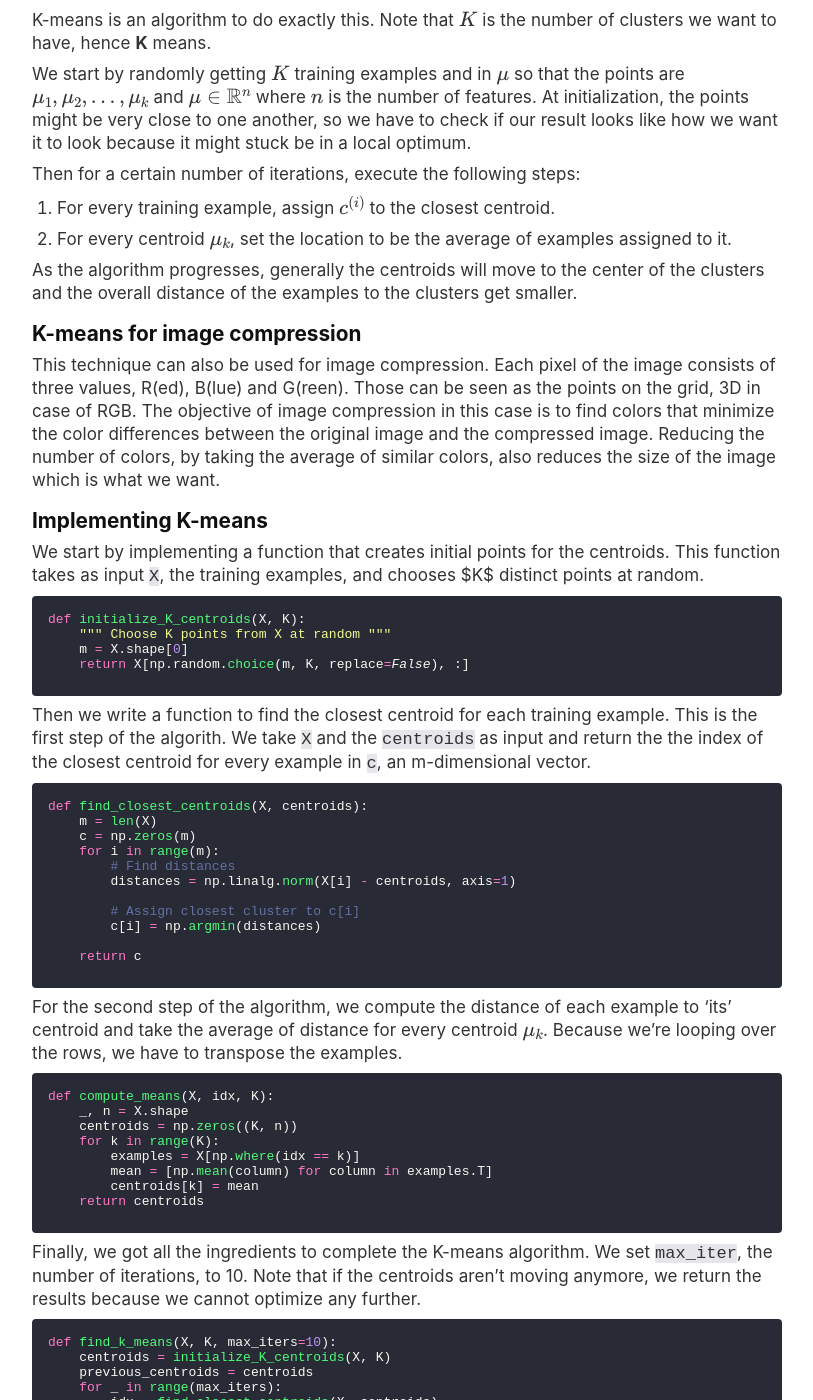
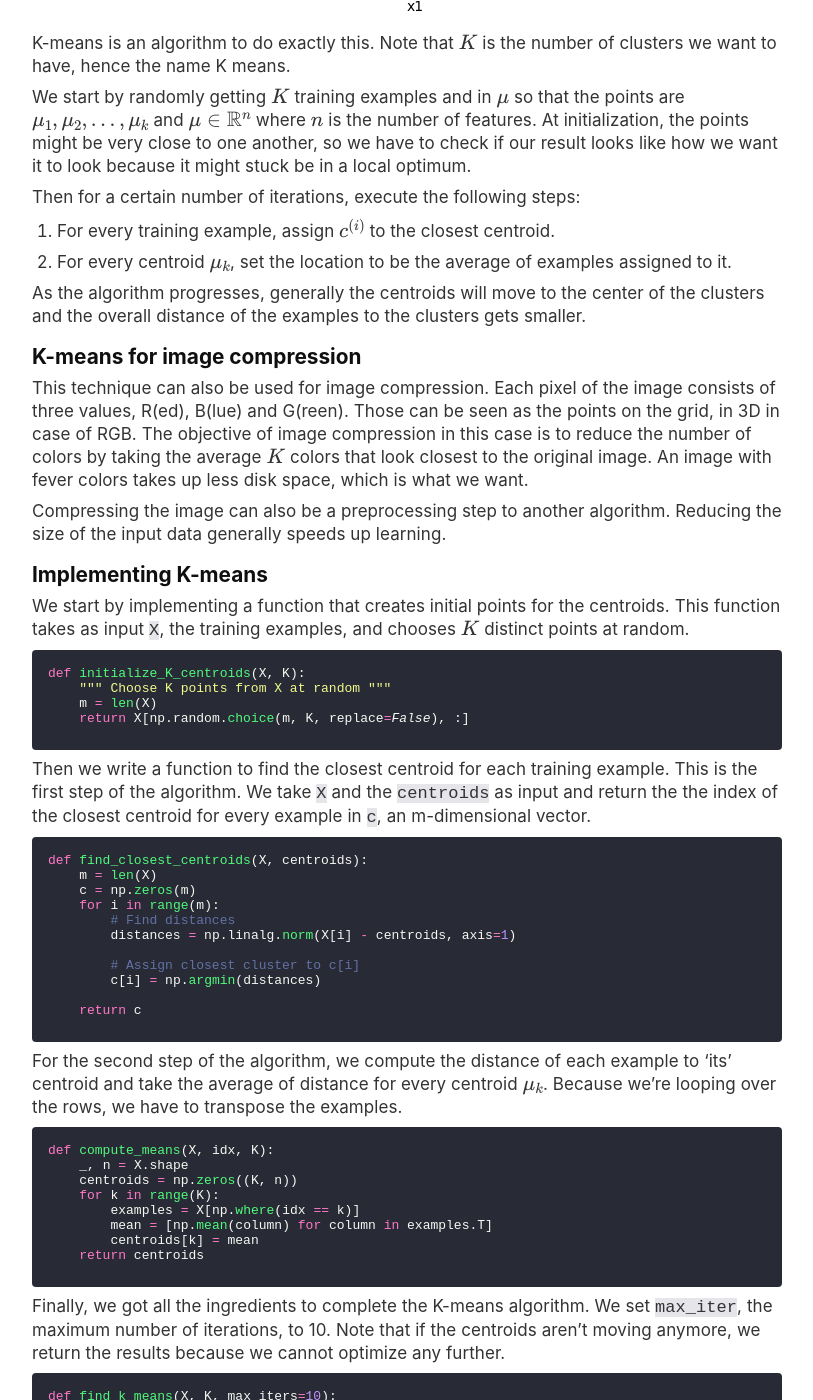
Before and after one commit to rickwierenga/rickwierenga.github.io, a Jekyll site: the page built from _posts/2019-07-23-image compressor in Python.md, in a window 1280 px wide and 1400 px high, scrolled down 1998 px. Shown: the whole window, without its empty margins (233-1046 px from the left). Built offline with Jekyll 4.4.1, drawn with Linux system fonts in a browser that asks for light colours; nearby versions of some CDN libraries; formulas are drawn with MathJax 3; some of the changed text lies outside the part shown.

Commit message:
fix typos

````diff
--- a/_posts/2019-07-23-image compressor in Python.md
+++ b/_posts/2019-07-23-image compressor in Python.md
@@ -8,7 +8,7 @@
 - pillow
 ---
 
-Compressing images is a neat way to shrink the size of an image while maintaining the resolution. In this tutorial I’m building an image compressor using Python, [Numpy](http://numpy.org) and [Pillow](https://github.com/python-pillow/Pillow/). We’ll be using machine learning, the unsupervised K-means algorithm to be precise.
+Compressing images is a neat way to shrink the size of an image while maintaining the resolution. In this tutorial we're building an image compressor using Python, [Numpy](http://numpy.org) and [Pillow](https://github.com/python-pillow/Pillow/). We’ll be using machine learning, the unsupervised K-means algorithm to be precise.
 
 If you don’t have Numpy and Pillow installed, you can do so using the following command:
 ```bash
@@ -26,7 +26,7 @@
 ```
 
 ## The K-means algorithm
-K-means, as mentioned in the introduction, is an unsupervised machine learning algorithm. Simplified, the major difference between unsupervised and supervised machine learning algorithms is that supervised learning algorithms learn by example (there are labels), and unsupervised learning algorithms learn by trial and error.
+K-means, as mentioned in the introduction, is an unsupervised machine learning algorithm. Simplified, the major difference between unsupervised and supervised machine learning algorithms is that supervised learning algorithms learn by example (labels are in the dataset), and unsupervised learning algorithms learn by trial and error; you label the data yourself.
 
 I’ll be explaining how the algorithm works based on an example. In the illustration below there are two features, $$x_1$$ and $$x_2$$.
 
@@ -36,7 +36,7 @@
 
 ![Colored points on a 2 plane](/assets/images/grouped.png)
 
-K-means is an algorithm to do exactly this. Note that $$K$$ is the number of clusters we want to have, hence **K** means.
+K-means is an algorithm to do exactly this. Note that $$K$$ is the number of clusters we want to have, hence the name K means.
 
 We start by randomly getting $$K$$ training examples and in $$\mu$$ so that the points are $$\mu_1, \mu_2, …, \mu_k$$ and $$\mu \in \mathbb{R}^n$$ where $$n$$ is the number of features. At initialization, the points might be very close to one another, so we have to check if our result looks like how we want it to look because it might stuck be in a local optimum.
 
@@ -45,22 +45,24 @@
 1. For every training example, assign $$c^{(i)}$$ to the closest centroid.
 2. For every centroid $$\mu_k$$, set the location to be the average of examples assigned to it.
 
-As the algorithm progresses, generally the centroids will move to the center of the clusters and the overall distance of the examples to the clusters get smaller.
+As the algorithm progresses, generally the centroids will move to the center of the clusters and the overall distance of the examples to the clusters gets smaller.
 
 ## K-means for image compression
-This technique can also be used for image compression. Each pixel of the image consists of three values, R(ed), B(lue) and G(reen). Those can be seen as the points on the grid, 3D in case of RGB. The objective of image compression in this case is to find colors that minimize the color differences between the original image and the compressed image. Reducing the number of colors, by taking the average of similar colors, also reduces the size of the image which is what we want.
+This technique can also be used for image compression. Each pixel of the image consists of three values, R(ed), B(lue) and G(reen). Those can be seen as the points on the grid, in 3D in case of RGB. The objective of image compression in this case is to reduce the number of colors by taking the average $$K$$ colors that look closest to the original image. An image with fever colors takes up less disk space, which is what we want.
+
+Compressing the image can also be a preprocessing step to another algorithm. Reducing the size of the input data generally speeds up learning.
 
 ## Implementing K-means
-We start by implementing a function that creates initial points for the centroids. This function takes as input `X`, the training examples, and chooses $K$ distinct points at random.
+We start by implementing a function that creates initial points for the centroids. This function takes as input `X`, the training examples, and chooses $$K$$ distinct points at random.
 
 ```python
 def initialize_K_centroids(X, K):
     """ Choose K points from X at random """
-    m = X.shape[0]
+    m = len(X)
     return X[np.random.choice(m, K, replace=False), :]
 ```
 
-Then we write a function to find the closest centroid for each training example. This is the first step of the algorith. We take `X` and the `centroids` as input and return the the index of the closest centroid for every example in `c`, an m-dimensional vector.
+Then we write a function to find the closest centroid for each training example. This is the first step of the algorithm. We take `X` and the `centroids` as input and return the the index of the closest centroid for every example in `c`, an m-dimensional vector.
 ```python
 def find_closest_centroids(X, centroids):
     m = len(X)
@@ -87,7 +89,7 @@
     return centroids
 ```
 
-Finally, we got all the ingredients to complete the K-means algorithm. We set `max_iter`, the number of iterations, to 10. Note that if the centroids aren't moving anymore, we return the results because we cannot optimize any further.
+Finally, we got all the ingredients to complete the K-means algorithm. We set `max_iter`, the maximum number of iterations, to 10. Note that if the centroids aren't moving anymore, we return the results because we cannot optimize any further.
 ```python
 def find_k_means(X, K, max_iters=10):
     centroids = initialize_K_centroids(X, K)
@@ -126,7 +128,7 @@
 Then we get our feature matrix $$X$$. We're reshaping the image because each pixel has the same meaning (color), so they don't have to be presented as a grid.
 ```python
 X = image.reshape((w * h, d))
-K = 40 # the number of colors in the image
+K = 20 # the desired number of colors in the compressed image
 ```
 
 Finally we can make use of our algorithm and get the $$K$$ colors. These colors are chosen by the algorithm.
@@ -135,7 +137,7 @@
 colors, _ = find_k_means(X, K, max_iters=20)
 ```
 
-Because the indexes returned by the `find_k_means` function are 1 iteration behind the colors, we compute the indexes for the current colors. Each pixel has a value in ${0...K}$ corresponding, of course, to its color.
+Because the indexes returned by the `find_k_means` function are 1 iteration behind the colors, we compute the indexes for the current colors. Each pixel has a value in $${0...K}$$ corresponding, of course, to its color.
 ```python
 idx = find_closest_centroids(X, colors)
 ```
@@ -161,3 +163,8 @@
 The file size was reduced by 71%, from 228kb to 65kb with $$K = 20$$.
 
 To get a better intuition for this algorith, you should try out different values for $$K$$ and `max_iter` yourself.
+
+## Conclusion
+As you've seen in this tutorial, it's quite easy to reduce the file size of an image using unsupervised machine learning.
+
+Check out the finished program on [GitHub](https://github.com/rickwierenga/PythonImageCompressor/).
````
